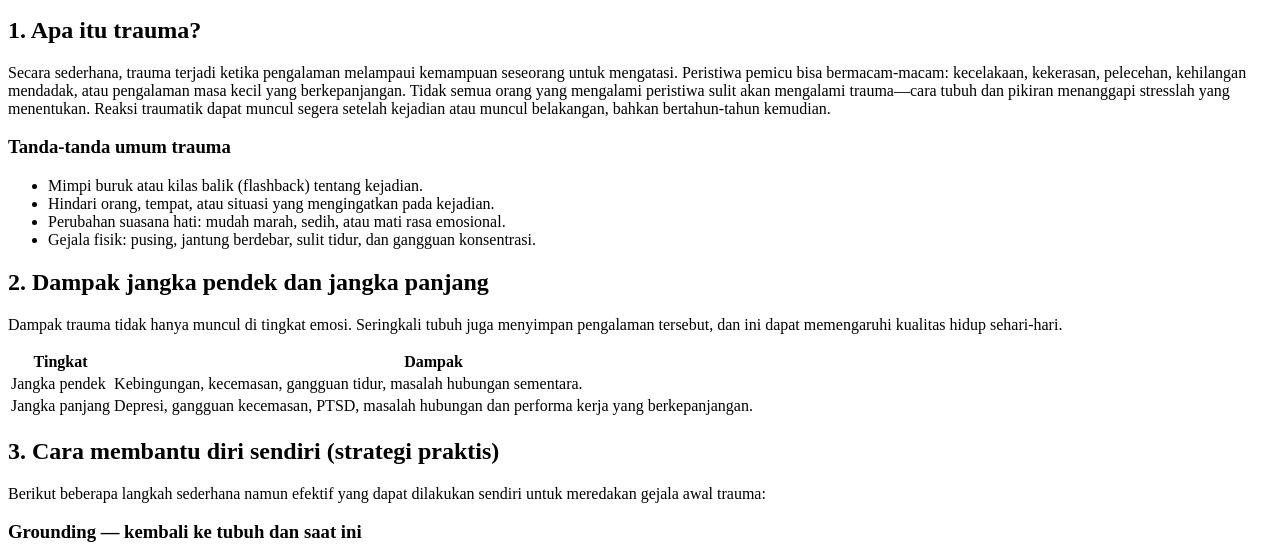
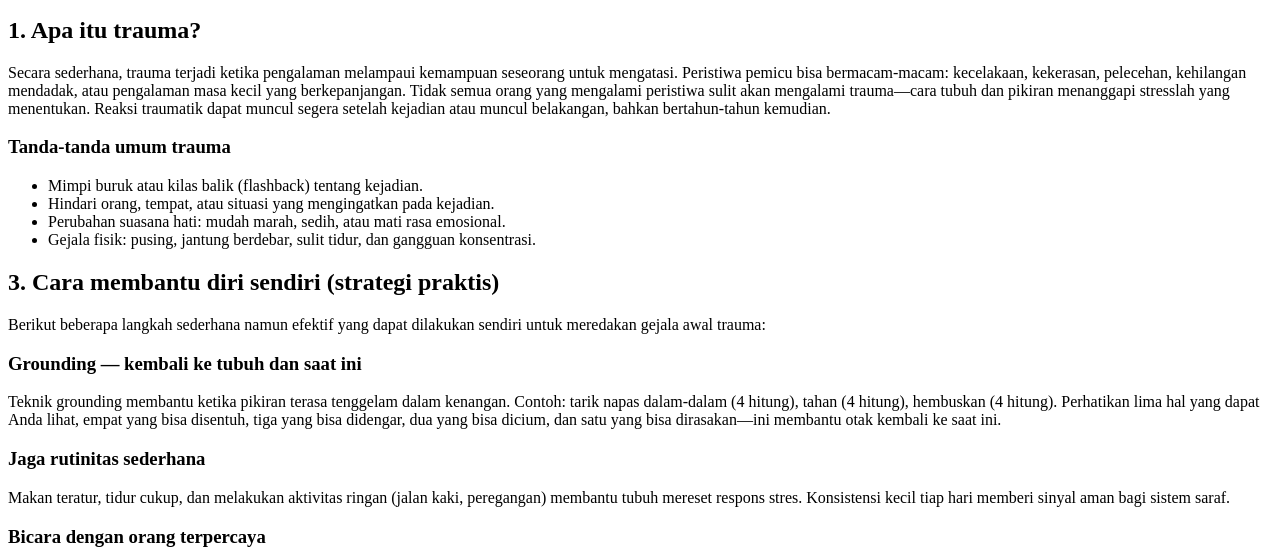
Before and after one commit to komelhub/komel, a plain HTML site: page index.html in a window 1280 px wide. Shown: the part 137-696 px from the top of the page. Drawn offline with Linux system fonts and the light colour scheme.

Commit message:
Update index.html

```diff
--- a/index.html
+++ b/index.html
@@ -22,27 +22,7 @@
       <li>Gejala fisik: pusing, jantung berdebar, sulit tidur, dan gangguan konsentrasi.</li>
     </ul>
 
-    <h2>2. Dampak jangka pendek dan jangka panjang</h2>
-    <p>Dampak trauma tidak hanya muncul di tingkat emosi. Seringkali tubuh juga menyimpan pengalaman tersebut, dan ini dapat memengaruhi kualitas hidup sehari-hari.</p>
 
-    <table>
-      <thead>
-        <tr>
-          <th>Tingkat</th>
-          <th>Dampak</th>
-        </tr>
-      </thead>
-      <tbody>
-        <tr>
-          <td>Jangka pendek</td>
-          <td>Kebingungan, kecemasan, gangguan tidur, masalah hubungan sementara.</td>
-        </tr>
-        <tr>
-          <td>Jangka panjang</td>
-          <td>Depresi, gangguan kecemasan, PTSD, masalah hubungan dan performa kerja yang berkepanjangan.</td>
-        </tr>
-      </tbody>
-    </table>
 
     <h2>3. Cara membantu diri sendiri (strategi praktis)</h2>
     <p>Berikut beberapa langkah sederhana namun efektif yang dapat dilakukan sendiri untuk meredakan gejala awal trauma:</p>
```
